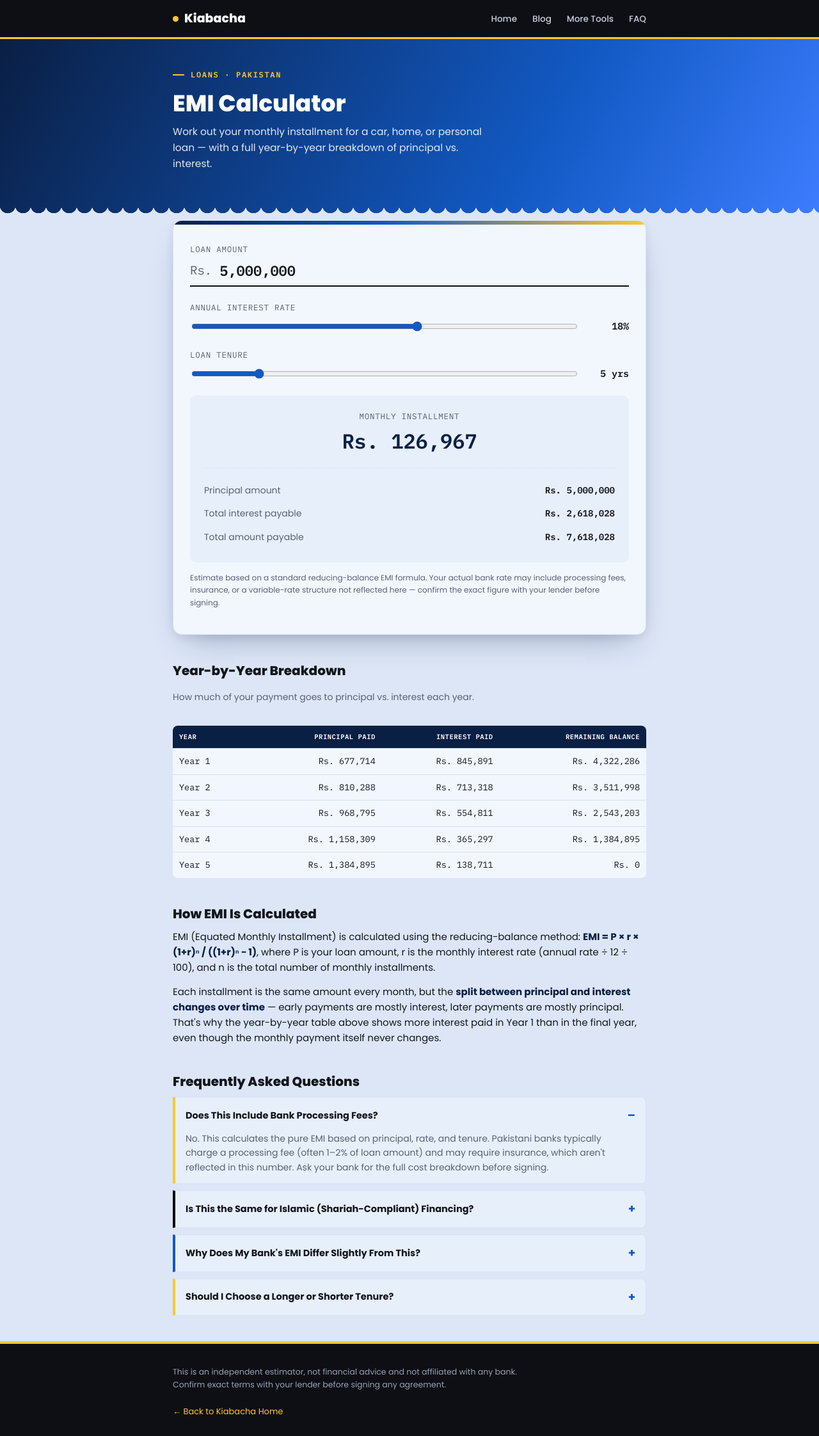
After one commit to hisabkaropk/hisabkaro, a PHP site: page /emi-calculator in a window 1280 px wide. The commit adds this page. Shown: the whole page at 64% size. Run offline with PHP 8.4, Linux system fonts and the light colour scheme.

Commit message:
HisabKaro Release 2 update

```diff
--- /dev/null
+++ b/emi-calculator.php
@@ -0,0 +1,335 @@
+<!DOCTYPE html>
+<html lang="en">
+<head>
+<meta charset="UTF-8">
+<meta name="viewport" content="width=device-width, initial-scale=1.0">
+<title>EMI Calculator Pakistan | Loan Installment Calculator (PKR)</title>
+<meta name="description" content="Calculate your monthly loan installment (EMI) for car, home, or personal loans in Pakistan. Free, instant, with a full year-by-year amortization breakdown.">
+<link rel="canonical" href="https://YOURDOMAIN.pk/emi-calculator.html">
+
+<meta property="og:type" content="website">
+<meta property="og:title" content="EMI Calculator Pakistan | Loan Installment Calculator">
+<meta property="og:description" content="Calculate your monthly loan installment (EMI) for car, home, or personal loans in Pakistan. Free, instant, no sign-up.">
+<meta property="og:url" content="https://YOURDOMAIN.pk/emi-calculator.html">
+<meta property="og:locale" content="en_PK">
+
+<script type="application/ld+json">
+{
+  "@context": "https://schema.org",
+  "@type": "WebApplication",
+  "name": "EMI / Loan Installment Calculator Pakistan",
+  "applicationCategory": "FinanceApplication",
+  "operatingSystem": "Any",
+  "url": "https://YOURDOMAIN.pk/emi-calculator.html",
+  "offers": { "@type": "Offer", "price": "0", "priceCurrency": "PKR" },
+  "description": "Free EMI calculator for car, home, and personal loans in Pakistan with full amortization breakdown."
+}
+</script>
+
+<link rel="preconnect" href="https://fonts.googleapis.com">
+<link rel="preconnect" href="https://fonts.gstatic.com" crossorigin>
+<link href="https://fonts.googleapis.com/css2?family=Poppins:wght@400;500;600;700;800&family=IBM+Plex+Mono:wght@400;500;600&display=swap" rel="stylesheet">
+<style>
+  :root{
+    --navy:#0A1F44; --blue:#1259C3; --blue-light:#3D7DFF;
+    --yellow:#FFC72C; --yellow-deep:#E6A800; --black:#0D0F14;
+    --ink:#14161C; --ink-soft:#5A6072;
+    --line:#D7E1F2; --paper:#F2F7FE; --bg:#DCE6F7; --tint:#E7EFFB;
+    --radius:8px;
+  }
+  *{box-sizing:border-box;}
+  html{scroll-behavior:smooth;}
+  body{margin:0; background:var(--bg); color:var(--ink); font-family:'Poppins', sans-serif; line-height:1.6;}
+  h1,h2,h3{font-family:'Poppins', sans-serif; font-weight:700; margin:0;}
+  .mono{font-family:'IBM Plex Mono', monospace; font-variant-numeric: tabular-nums;}
+  .wrap{max-width:780px; margin:0 auto; padding:0 20px;}
+
+  nav.site-nav{position:sticky; top:0; z-index:20; background:var(--black); border-bottom:3px solid var(--yellow);}
+  nav.site-nav .wrap{display:flex; align-items:center; justify-content:space-between; padding:14px 20px;}
+  .site-logo{font-family:'Poppins', sans-serif; font-weight:800; font-size:19px; color:#FFFFFF; text-decoration:none; display:flex; align-items:center; gap:9px;}
+  .site-logo .dot{width:9px; height:9px; border-radius:50%; background:var(--yellow); display:inline-block;}
+  .nav-links{display:flex; gap:24px; list-style:none; margin:0; padding:0;}
+  .nav-links a{font-size:13.5px; color:#C9CFDD; text-decoration:none; font-weight:500;}
+  .nav-links a:hover{color:var(--yellow);}
+  @media (max-width:600px){.nav-links{display:none;}}
+
+  .hero-band{
+    background:linear-gradient(120deg, var(--navy) 0%, var(--blue) 65%, var(--blue-light) 100%);
+    padding:46px 0 60px; position:relative;
+  }
+  .hero-band .wrap{position:relative; z-index:1;}
+  .hero-band::after{
+    content:""; position:absolute; left:0; right:0; bottom:-1px; height:24px;
+    background-image: radial-gradient(circle at 12px 0, transparent 12px, var(--bg) 12.5px);
+    background-size:24px 24px; background-repeat:repeat-x;
+  }
+  .eyebrow{
+    font-family:'IBM Plex Mono', monospace; font-size:12px; letter-spacing:0.14em;
+    text-transform:uppercase; color:var(--yellow); display:flex; align-items:center; gap:10px;
+    margin-bottom:14px; font-weight:600;
+  }
+  .eyebrow::before{content:""; width:18px; height:2px; background:var(--yellow); display:inline-block;}
+  h1.title{font-size:clamp(26px,5vw,36px); max-width:16ch; color:#FFFFFF; font-weight:800; line-height:1.15;}
+  .sub{color:rgba(255,255,255,0.88); font-size:15.5px; max-width:52ch; margin-top:12px;}
+
+  .calc-card{
+    background:var(--paper); border:1px solid var(--line); border-radius:14px;
+    margin:0 0 32px; overflow:hidden;
+    box-shadow:0 24px 48px -22px rgba(10,31,68,0.35), 0 4px 14px rgba(10,31,68,0.08);
+  }
+  .calc-card::before{content:""; display:block; height:6px; background:linear-gradient(90deg, var(--navy) 0%, var(--blue) 45%, var(--yellow) 100%);}
+  .calc-inner{padding:28px 26px;}
+
+  .field{margin-bottom:22px;}
+  label.field-label{
+    display:block; font-size:12.5px; color:var(--ink-soft); margin-bottom:8px;
+    font-family:'IBM Plex Mono', monospace; text-transform:uppercase; letter-spacing:0.06em;
+  }
+  .amount-row{display:flex; align-items:center; gap:10px; border-bottom:2px solid var(--black); padding-bottom:8px;}
+  .amount-row span.rs{font-family:'IBM Plex Mono', monospace; font-size:19px; color:var(--ink-soft);}
+  input.emi-input{
+    flex:1; border:none; background:transparent; font-family:'IBM Plex Mono', monospace;
+    font-size:22px; font-weight:600; color:var(--ink); outline:none; min-width:0;
+  }
+  .slider-row{display:flex; align-items:center; gap:14px;}
+  input[type="range"]{flex:1; accent-color:var(--blue);}
+  .slider-val{font-family:'IBM Plex Mono', monospace; font-size:15px; font-weight:600; min-width:64px; text-align:right;}
+
+  .results{
+    background:var(--tint); border-radius:10px; padding:22px; margin-top:6px;
+  }
+  .emi-headline{text-align:center; padding-bottom:16px; border-bottom:1px dashed var(--line); margin-bottom:16px;}
+  .emi-headline .lbl{font-size:12.5px; color:var(--ink-soft); font-family:'IBM Plex Mono', monospace; text-transform:uppercase; letter-spacing:0.06em;}
+  .emi-headline .amt{font-family:'IBM Plex Mono', monospace; font-size:32px; font-weight:700; color:var(--navy); margin-top:4px;}
+  .stat-row{display:flex; justify-content:space-between; font-size:14px; padding:7px 0; color:var(--ink-soft);}
+  .stat-row .val{font-family:'IBM Plex Mono', monospace; color:var(--ink); font-weight:600;}
+
+  table.amort{width:100%; border-collapse:collapse; font-size:13.5px; margin-top:18px; background:var(--paper); border-radius:8px; overflow:hidden;}
+  table.amort th, table.amort td{text-align:right; padding:9px 10px; border-bottom:1px solid var(--line);}
+  table.amort th:first-child, table.amort td:first-child{text-align:left;}
+  table.amort th{font-family:'IBM Plex Mono', monospace; font-size:10.5px; text-transform:uppercase; letter-spacing:0.05em; color:#fff; background:var(--navy); font-weight:600;}
+  table.amort td{font-family:'IBM Plex Mono', monospace; color:var(--ink);}
+  table.amort tr:last-child td{border-bottom:none;}
+  .amort-wrap{overflow-x:auto; -webkit-overflow-scrolling:touch;}
+
+  section{margin:40px 0;}
+  h2.section-title{font-size:20px; margin-bottom:8px; font-weight:800;}
+  .section-sub{color:var(--ink-soft); font-size:14px; margin-bottom:16px;}
+  .prose p{margin:0 0 14px; font-size:15px; color:var(--ink);}
+  .prose strong{color:var(--navy);}
+
+  details{
+    border:1px solid var(--line); border-left:4px solid var(--blue); padding:14px 16px;
+    margin-bottom:10px; background:var(--tint); border-radius:0 8px 8px 0;
+  }
+  details:nth-child(3n+2){border-left-color:var(--yellow);}
+  details:nth-child(3n+3){border-left-color:var(--black);}
+  details summary{cursor:pointer; font-weight:700; font-size:14.5px; list-style:none; display:flex; justify-content:space-between; align-items:center;}
+  details summary::-webkit-details-marker{display:none;}
+  details summary::after{content:"+"; color:var(--blue); font-size:18px;}
+  details[open] summary::after{content:"\2013";}
+  details p{margin:10px 0 0; color:var(--ink-soft); font-size:14px;}
+
+  footer{border-top:4px solid var(--yellow); background:var(--black); color:#C9CFDD; padding:34px 0 26px;}
+  footer p{font-size:12.5px; color:#9AA1B4; max-width:70ch; margin:0 0 16px;}
+  footer a{color:var(--yellow); text-decoration:none; font-size:13px;}
+  .back-link{display:inline-block; margin-top:6px;}
+</style>
+</head>
+<body>
+
+<nav class="site-nav">
+  <div class="wrap">
+    <a href="/" class="site-logo"><span class="dot"></span>Kiabacha</a>
+    <ul class="nav-links">
+      <li><a href="/">Home</a></li>
+      <li><a href="/blog.html">Blog</a></li>
+      <li><a href="/#tools">More Tools</a></li>
+      <li><a href="#faq">FAQ</a></li>
+    </ul>
+  </div>
+</nav>
+
+<div class="hero-band">
+  <div class="wrap">
+    <header class="top">
+      <div class="eyebrow">Loans &middot; Pakistan</div>
+      <h1 class="title">EMI Calculator</h1>
+      <p class="sub">Work out your monthly installment for a car, home, or personal loan &mdash; with a full year-by-year breakdown of principal vs. interest.</p>
+    </header>
+  </div>
+</div>
+
+<div class="wrap">
+
+  <div class="calc-card">
+    <div class="calc-inner">
+
+      <div class="field">
+        <label class="field-label" for="loanAmount">Loan amount</label>
+        <div class="amount-row">
+          <span class="rs">Rs.</span>
+          <input id="loanAmount" class="emi-input" type="text" inputmode="numeric" value="5,000,000">
+        </div>
+      </div>
+
+      <div class="field">
+        <label class="field-label" for="interestRate">Annual interest rate</label>
+        <div class="slider-row">
+          <input id="interestRate" type="range" min="1" max="30" step="0.1" value="18">
+          <span class="slider-val" id="interestRateVal">18%</span>
+        </div>
+      </div>
+
+      <div class="field">
+        <label class="field-label" for="tenure">Loan tenure</label>
+        <div class="slider-row">
+          <input id="tenure" type="range" min="1" max="25" step="1" value="5">
+          <span class="slider-val" id="tenureVal">5 yrs</span>
+        </div>
+      </div>
+
+      <div class="results">
+        <div class="emi-headline">
+          <div class="lbl">Monthly Installment</div>
+          <div class="amt" id="emiAmount">Rs. 0</div>
+        </div>
+        <div class="stat-row"><span>Principal amount</span><span class="val" id="principalVal">Rs. 0</span></div>
+        <div class="stat-row"><span>Total interest payable</span><span class="val" id="totalInterestVal">Rs. 0</span></div>
+        <div class="stat-row"><span>Total amount payable</span><span class="val" id="totalPayableVal">Rs. 0</span></div>
+      </div>
+
+      <p style="font-size:12px; color:var(--ink-soft); margin-top:14px;">Estimate based on a standard reducing-balance EMI formula. Your actual bank rate may include processing fees, insurance, or a variable-rate structure not reflected here &mdash; confirm the exact figure with your lender before signing.</p>
+    </div>
+  </div>
+
+  <section id="amortization">
+    <h2 class="section-title">Year-by-Year Breakdown</h2>
+    <p class="section-sub">How much of your payment goes to principal vs. interest each year.</p>
+    <div class="amort-wrap">
+      <table class="amort" id="amortTable">
+        <thead>
+          <tr><th>Year</th><th>Principal Paid</th><th>Interest Paid</th><th>Remaining Balance</th></tr>
+        </thead>
+        <tbody id="amortBody"></tbody>
+      </table>
+    </div>
+  </section>
+
+  <section class="prose">
+    <h2 class="section-title">How EMI Is Calculated</h2>
+    <p>EMI (Equated Monthly Installment) is calculated using the reducing-balance method: <strong>EMI = P &times; r &times; (1+r)&#8319; / ((1+r)&#8319; &minus; 1)</strong>, where P is your loan amount, r is the monthly interest rate (annual rate &divide; 12 &divide; 100), and n is the total number of monthly installments.</p>
+    <p>Each installment is the same amount every month, but the <strong>split between principal and interest changes over time</strong> &mdash; early payments are mostly interest, later payments are mostly principal. That's why the year-by-year table above shows more interest paid in Year 1 than in the final year, even though the monthly payment itself never changes.</p>
+  </section>
+
+  <section id="faq">
+    <h2 class="section-title">Frequently Asked Questions</h2>
+
+    <details open>
+      <summary>Does This Include Bank Processing Fees?</summary>
+      <p>No. This calculates the pure EMI based on principal, rate, and tenure. Pakistani banks typically charge a processing fee (often 1&ndash;2% of loan amount) and may require insurance, which aren't reflected in this number. Ask your bank for the full cost breakdown before signing.</p>
+    </details>
+
+    <details>
+      <summary>Is This the Same for Islamic (Shariah-Compliant) Financing?</summary>
+      <p>Not exactly. Islamic banks structure car/home financing differently (e.g., Diminishing Musharakah) rather than charging interest directly, though the monthly payment often works out similarly in practice. This calculator is best used as a rough comparison point, not an exact Islamic financing quote.</p>
+    </details>
+
+    <details>
+      <summary>Why Does My Bank's EMI Differ Slightly From This?</summary>
+      <p>Small differences usually come from day-count conventions, rounding methods, or an introductory/variable rate period that isn't flat across the full tenure. For an exact figure, always use your bank's official amortization schedule.</p>
+    </details>
+
+    <details>
+      <summary>Should I Choose a Longer or Shorter Tenure?</summary>
+      <p>A longer tenure lowers your monthly payment but increases total interest paid over the life of the loan &mdash; try both numbers in the slider above and compare the "Total interest payable" figure to see the real tradeoff for your situation.</p>
+    </details>
+  </section>
+
+</div>
+
+<footer>
+  <div class="wrap">
+    <p>This is an independent estimator, not financial advice and not affiliated with any bank. Confirm exact terms with your lender before signing any agreement.</p>
+    <a class="back-link" href="/">&larr; Back to Kiabacha Home</a>
+  </div>
+</footer>
+
+<script>
+  const loanAmountInput = document.getElementById('loanAmount');
+  const interestRateInput = document.getElementById('interestRate');
+  const tenureInput = document.getElementById('tenure');
+  const interestRateVal = document.getElementById('interestRateVal');
+  const tenureVal = document.getElementById('tenureVal');
+  const emiAmount = document.getElementById('emiAmount');
+  const principalVal = document.getElementById('principalVal');
+  const totalInterestVal = document.getElementById('totalInterestVal');
+  const totalPayableVal = document.getElementById('totalPayableVal');
+  const amortBody = document.getElementById('amortBody');
+
+  function fmt(n){
+    return 'Rs. ' + Math.round(n).toLocaleString('en-PK');
+  }
+  function parseAmount(str){
+    const n = parseFloat(str.replace(/[^0-9.]/g,''));
+    return isNaN(n) ? 0 : n;
+  }
+
+  function calc(){
+    const P = parseAmount(loanAmountInput.value);
+    const annualRate = parseFloat(interestRateInput.value);
+    const years = parseInt(tenureInput.value, 10);
+    const n = years * 12;
+    const r = (annualRate / 12) / 100;
+
+    interestRateVal.textContent = annualRate + '%';
+    tenureVal.textContent = years + (years === 1 ? ' yr' : ' yrs');
+
+    let emi = 0;
+    if (r === 0){
+      emi = P / n;
+    } else {
+      const factor = Math.pow(1 + r, n);
+      emi = P * r * factor / (factor - 1);
+    }
+
+    const totalPayable = emi * n;
+    const totalInterest = totalPayable - P;
+
+    emiAmount.textContent = fmt(emi);
+    principalVal.textContent = fmt(P);
+    totalInterestVal.textContent = fmt(totalInterest);
+    totalPayableVal.textContent = fmt(totalPayable);
+
+    // Year-by-year amortization
+    let balance = P;
+    let rows = '';
+    for (let y = 1; y <= years; y++){
+      let yearPrincipal = 0;
+      let yearInterest = 0;
+      for (let m = 1; m <= 12; m++){
+        if (balance <= 0) break;
+        const interestPortion = balance * r;
+        let principalPortion = emi - interestPortion;
+        if (principalPortion > balance) principalPortion = balance;
+        balance -= principalPortion;
+        yearPrincipal += principalPortion;
+        yearInterest += interestPortion;
+      }
+      rows += `<tr>
+        <td>Year ${y}</td>
+        <td>${fmt(yearPrincipal)}</td>
+        <td>${fmt(yearInterest)}</td>
+        <td>${fmt(Math.max(balance,0))}</td>
+      </tr>`;
+    }
+    amortBody.innerHTML = rows;
+  }
+
+  loanAmountInput.addEventListener('input', calc);
+  interestRateInput.addEventListener('input', calc);
+  tenureInput.addEventListener('input', calc);
+  calc();
+</script>
+</body>
+</html>
```
Also changed, not shown: includes/header.php (+31 -11 lines), 1 other file.
